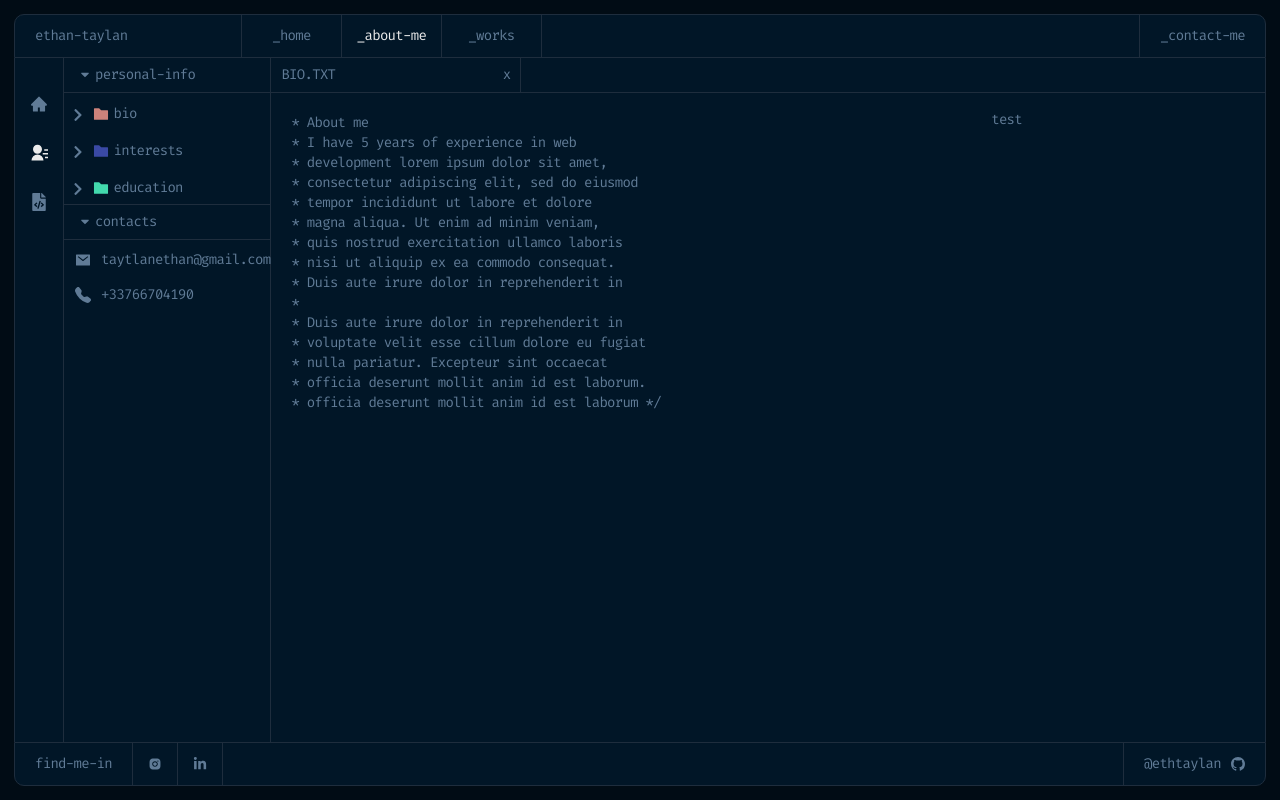
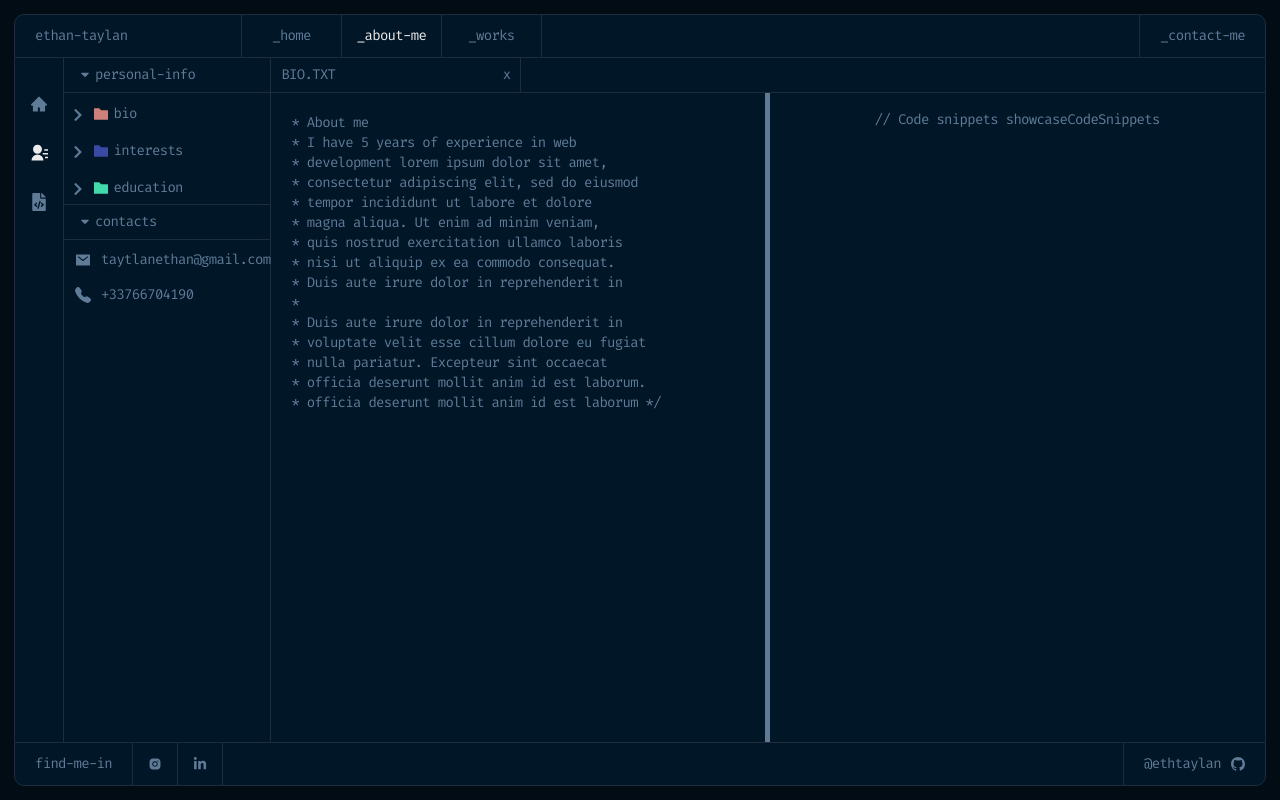
Before and after one commit to ethantaylan/ethan-taylan-portfolio, a React (Vite) app: page /about-me/bio in a window 1280 px wide. Built offline with nearby package versions, Linux system fonts and the light colour scheme.

Commit message:
working on code snippets

```diff
--- a/src/components/AboutMeItems/Bio.tsx
+++ b/src/components/AboutMeItems/Bio.tsx
@@ -1,8 +1,23 @@
 import React from 'react';
 import styled from 'styled-components';
 import { Generics } from '../Generics';
+import CodeSnippets from './CodeSnippets';
 
 interface BioProps {}
+
+const RightContent = styled.div`
+	width: 100%;
+	display: flex;
+	justify-content: center;
+	padding: 20px;
+`;
+
+const LeftContent = styled.div`
+	width: 100%;
+    padding: 20px;
+    border-right: 5px solid ${Generics.primary};
+
+`;
 
 const FileCloseContainer = styled.div`
 	height: 34px;
@@ -15,13 +30,13 @@ const FileCloseContainer = styled.div`
 `;
 
 const TextBody = styled.span`
-	padding: 20px;
 	color: ${Generics.primary};
 	width: 100%;
 	border-top: 1px solid ${Generics.secondary};
 	height: 100%;
 	display: flex;
 	flex-direction: row;
+
 `;
 
 export const Bio: React.FC<BioProps> = ({}) => {
@@ -34,7 +49,7 @@ export const Bio: React.FC<BioProps> = ({}) => {
 				</FileCloseContainer>
 				<TextBody>
 					{/* Left content */}
-					<div className='w-100'>
+					<LeftContent>
 						<div className='line-height-20'>
 							* About me <br />
 							* I have 5 years of еxperience in web <br />
@@ -61,11 +76,12 @@ export const Bio: React.FC<BioProps> = ({}) => {
 							* officia deserunt mollit anim id est laborum */
 							<br />
 						</div>
-					</div>
+					</LeftContent>
 					{/* Right content */}
-					<div className='w-100 d-flex justify-content-center'>
-                        test
-                    </div>
+					<RightContent>
+						<span>// Code snippets showcase</span>
+                        <CodeSnippets />
+					</RightContent>
 				</TextBody>
 			</div>
 		</div>
--- /dev/null
+++ b/src/components/AboutMeItems/CodeSnippets.tsx
@@ -0,0 +1,10 @@
+import React from 'react'
+import styled from 'styled-components'
+
+function CodeSnippets() {
+  return (
+    <div>CodeSnippets</div>
+  )
+}
+
+export default CodeSnippets
```
